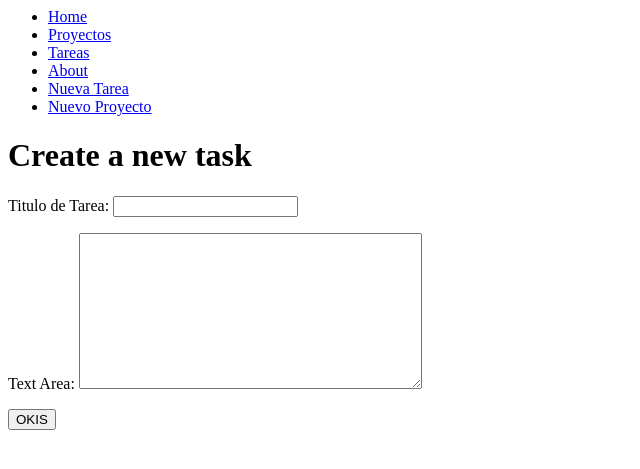
After one commit to Z0SO/learning_django, a Django app: page /tareas_formulario/ in a window 1280 px wide. The commit adds this page. Shown: the top 469 px of the page, without its empty margins (0-640 px from the left). Run offline with Django 4.2, Linux system fonts and the light colour scheme.

Commit message:
first commit in almost

```diff
--- a/myapp/forms.py
+++ b/myapp/forms.py
@@ -4,3 +4,7 @@ from django import forms
 class Create_new_task(forms.Form):
     title = forms.CharField(label='Titulo de Tarea', max_length=200)
     description = forms.CharField(label='Text Area', widget=forms.Textarea)
+
+
+class Create_new_project(forms.Form):
+    name = forms.CharField(label='Nombre del Proyecto', max_length=200)
--- a/myapp/templates/layouts/base.html
+++ b/myapp/templates/layouts/base.html
@@ -1,10 +1,11 @@
 <nav>
     <ul>
-        <li><a href="/">Home</a></li>
-        <li><a href="/projects">Proyectos</a></li>
-        <li><a href="/tasks">Tareas</a></li>
-        <li><a href="/about">About</a></li>
-        <li><a href="/task_form">Nueva Tarea</a></li>
+        <li><a href="{% url 'root' %}">Home</a></li>
+        <li><a href="{% url 'proyectos_lista' %}">Proyectos</a></li>
+        <li><a href="{% url 'tareas_lista' %}">Tareas</a></li>
+        <li><a href="{% url 'about' %}">About</a></li>
+        <li><a href="{% url 'tareas_new' %}">Nueva Tarea</a></li>
+        <li><a href="{% url 'proyectos_new' %}">Nuevo Proyecto</a></li>
     </ul>
 </nav>
 
--- /dev/null
+++ b/myapp/templates/tasks/task_form.html
@@ -0,0 +1,17 @@
+{% extends '../layouts/base.html' %}
+
+{% block content %}
+<h1>Create a new task</h1>
+
+
+<form method="POST">
+    {{formulario.as_p}}
+    {% csrf_token %}
+
+    <button>
+        OKIS
+    </button>
+</form>
+
+
+{% endblock content %}
--- a/myapp/urls.py
+++ b/myapp/urls.py
@@ -4,9 +4,10 @@ from . import views
 
 
 urlpatterns=[
-    path('', views.index),
-    path('about/', views.about),
-    path('projects/', views.projects),
-    path('tasks/', views.tasks),
-    path('task_form/', views.task_form),
+    path('', views.index, name='root'),
+    path('sobre-nosotros/', views.about, name='about'),
+    path('proyectos/', views.projects, name='proyectos_lista'),
+    path('tareas/', views.tasks, name='tareas_lista'),
+    path('tareas_formulario/', views.task_form, name='tareas_new'),
+    path('projects_formulario/', views.projects_form, name='proyectos_new'),
 ]
--- a/myapp/views.py
+++ b/myapp/views.py
@@ -1,8 +1,8 @@
-from django.shortcuts import render
+from django.shortcuts import render, redirect
 from django.http import HttpResponse, JsonResponse
 from . import models
 
-from .forms import Create_new_task
+from . import forms
 
 
 def index(request):
@@ -26,7 +26,7 @@ def projects(request):
 
     # Retorno... renderiza el archivo html con la consulta como parametro
     return (
-        render(request, 'projects.html', {'proyectos': proyectos})
+        render(request, 'projects/projects.html', {'proyectos': proyectos})
     )
 
 
@@ -35,12 +35,40 @@ def tasks(request):
     lista_tareas = models.Task.objects.all()
 
     titulo = 'Tareas'
-    return render(request, 'tasks.html', {'tareas': titulo, 'tasks': lista_tareas})
+    return render(request, 'tasks/tasks.html', {'tareas': titulo, 'tasks': lista_tareas})
 
 
 # defino la vista para formularios
+# si quiero agregar al modelo Task
+# tener en cuenta que una tarea pertenece a un proyecto, puesto que el id de proyecto es foreign key
 def task_form(request):
-    return render(request, 'task_form.html', {
-        'formulario': Create_new_task()
-    }
-    )
+    if request.method == 'GET':
+        return render(request, 'tasks/task_form.html',
+            {'formulario': forms.Create_new_task()}
+        )
+    else: # si es por else probablemente es un POST
+
+        task_title = request.POST['title']
+        task_description = request.POST['description']
+
+        # llamo a la base de datos para crear una nueva instancia
+        models.Task.objects.create(title=task_title, description=task_description, project_id=2)
+
+        return redirect('tareas_lista')
+
+
+def projects_form(request):
+
+        if request.method == 'GET':
+
+            return render(request, 'projects/projects_form.html', {
+                'nuevo_proyecto': forms.Create_new_project()
+            })
+        else:
+            print(request.POST)
+
+            models.Project.objects.create(
+                name= request.POST['name']
+            )
+
+            return redirect('proyectos_lista')
```
Also changed, not shown: myapp/templates/projects/projects_form.html (added, +14 -0 lines), myapp/templates/task_form.html (deleted, +0 -9 lines), db.sqlite3, myapp/templates/projects/projects.html (renamed from myapp/templates/projects.html), myapp/templates/tasks/tasks.html (renamed from myapp/templates/tasks.html).
